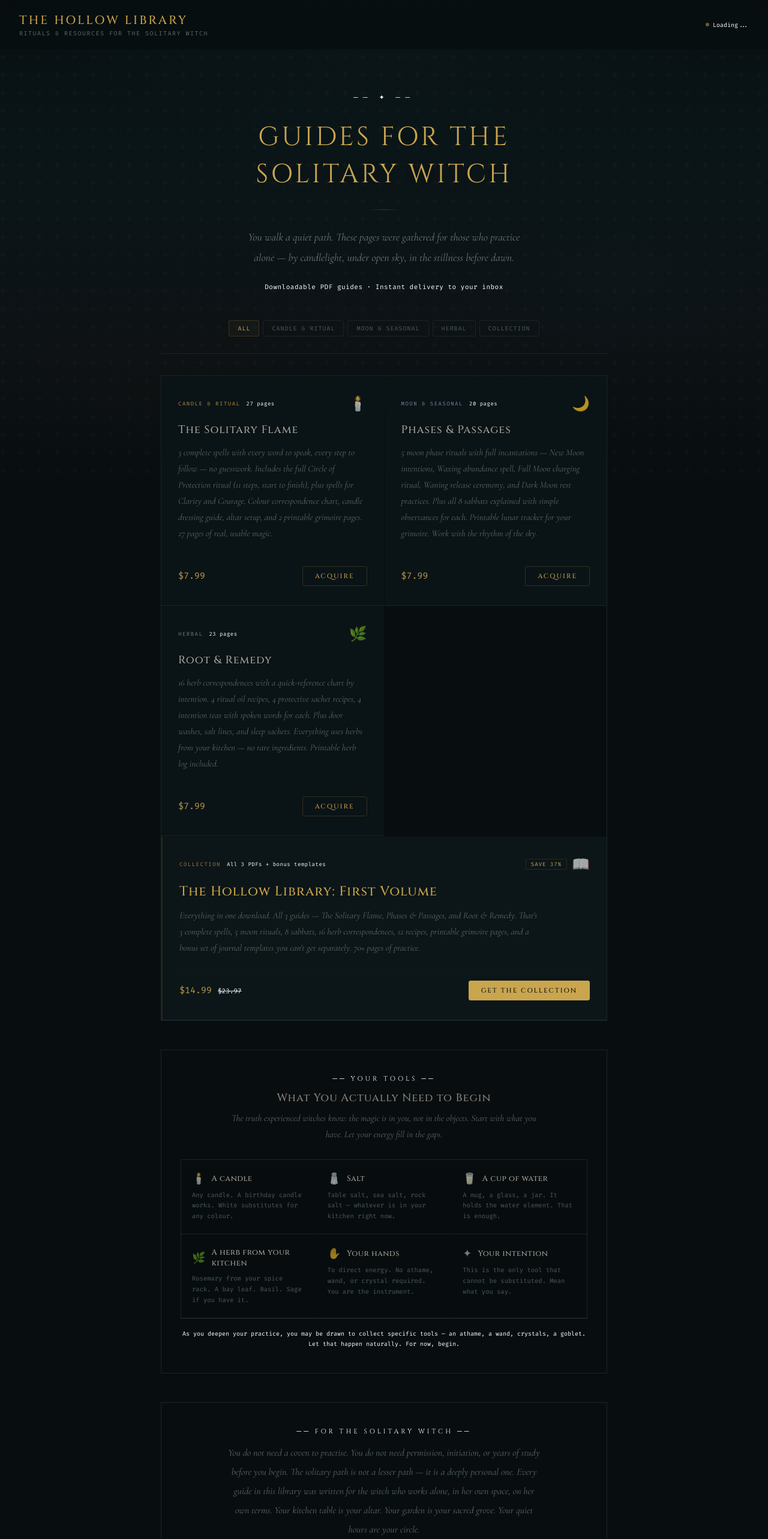
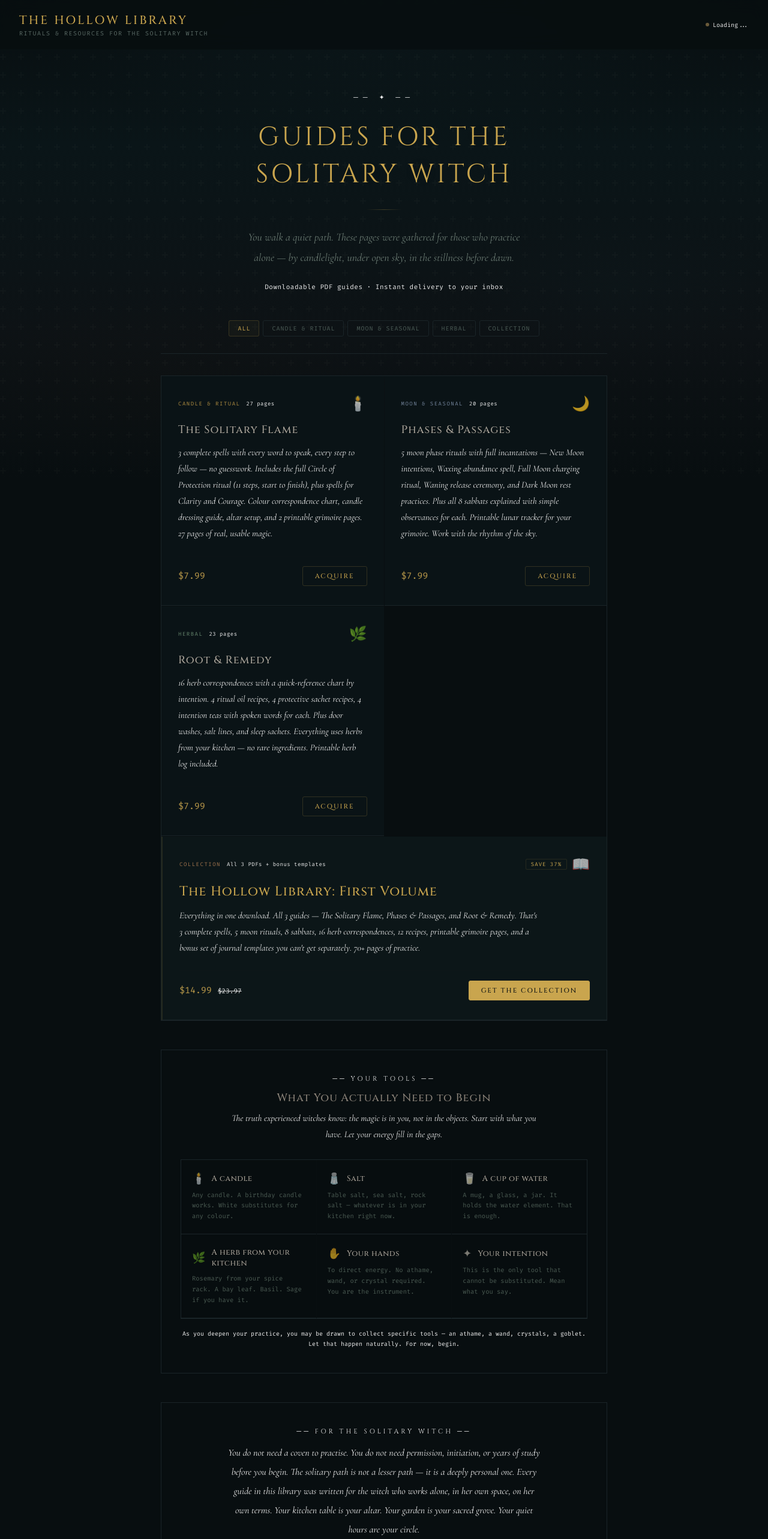
Before and after one commit to clydiec68-collab/Hollow-Library, a React (Vite) app: page / in a window 1280 px wide. Shown: the top 2566 px of the page at 60% size. Built offline with nearby package versions, Linux system fonts and the light colour scheme.

Commit message:
Update App.jsx

```diff
--- a/src/App.jsx
+++ b/src/App.jsx
@@ -171,7 +171,7 @@ export default function App() {
           </div>
           <div style={{
             fontFamily: "'Fira Code', monospace", fontSize: 10,
-            color: "#ffffff", display: "flex", alignItems: "center", gap: 6,
+            color: "#eeeeee", display: "flex", alignItems: "center", gap: 6,
           }}>
             <span style={{
               width: 6, height: 6, borderRadius: "50%",
@@ -187,7 +187,7 @@ export default function App() {
         <div style={{ maxWidth: 800, margin: "0 auto", padding: "0 28px" }}>
           <div style={{ textAlign: "center", padding: "72px 0 48px" }}>
             <div style={{
-              fontSize: 11, color: "#ffffff", letterSpacing: 8,
+              fontSize: 11, color: "#eeeeee", letterSpacing: 8,
               fontFamily: "'Cinzel', serif", marginBottom: 28,
             }}>
               ── ✦ ──
@@ -222,7 +222,7 @@ export default function App() {
 
             <p style={{
               fontFamily: "'Fira Code', monospace",
-              fontSize: 11, color: "#ffffff", marginTop: 24,
+              fontSize: 11, color: "#eeeeee", marginTop: 24,
               letterSpacing: 0.5,
             }}>
               Downloadable PDF guides · Instant delivery to your inbox
@@ -299,7 +299,7 @@ export default function App() {
                         }}>{spell.tier}</span>
                         <span style={{
                           fontFamily: "'Fira Code', monospace", fontSize: 9,
-                          color: "#ffffff", letterSpacing: 0.5,
+                          color: "#eeeeee", letterSpacing: 0.5,
                         }}>{spell.pages}</span>
                       </div>
                       <div style={{ display: "flex", alignItems: "center", gap: 8 }}>
@@ -325,7 +325,7 @@ export default function App() {
                     }}>{spell.name}</h3>
                     {/* Description */}
                     <p style={{
-                      fontSize: 15, color: "#5a6a62",
+                      fontSize: 15, color: "#eeeeee",
                       margin: "0 0 24px", lineHeight: 1.8,
                       fontStyle: "italic", fontWeight: 300,
                       maxWidth: isFeatured ? 600 : "none",
@@ -344,7 +344,7 @@ export default function App() {
                         {isFeatured && (
                           <span style={{
                             fontFamily: "'Fira Code', monospace", fontSize: 11,
-                            color: "#ffffff", textDecoration: "line-through",
+                            color: "#eeeeee", textDecoration: "line-through",
                           }}>$23.97</span>
                         )}
                       </div>
@@ -390,7 +390,7 @@ export default function App() {
           </div>
 
           {filtered.length === 0 && (
-            <div style={{ textAlign: "center", padding: "64px 0", color: "#ffffff" }}>
+            <div style={{ textAlign: "center", padding: "64px 0", color: "#eeeeee" }}>
               <p style={{ fontSize: 18, fontWeight: 300, fontStyle: "italic" }}>
               No guides in this category yet. More pages are being transcribed...
               </p>
@@ -404,7 +404,7 @@ export default function App() {
           }}>
             <div style={{
               fontFamily: "'Cinzel', serif", fontSize: 11,
-              color: "#ffffff", letterSpacing: 4, textTransform: "uppercase",
+              color: "#eeeeee", letterSpacing: 4, textTransform: "uppercase",
               marginBottom: 12, textAlign: "center",
             }}>── Your Tools ──</div>
             <p style={{
@@ -413,7 +413,7 @@ export default function App() {
               letterSpacing: 1,
             }}>What You Actually Need to Begin</p>
             <p style={{
-              fontSize: 15, color: "#5a6a62", textAlign: "center",
+              fontSize: 15, color: "#eeeeee", textAlign: "center",
               fontStyle: "italic", fontWeight: 300, lineHeight: 1.8,
               maxWidth: 520, margin: "0 auto 28px",
             }}>
@@ -456,7 +456,7 @@ export default function App() {
             </div>
             <p style={{
               fontFamily: "'Fira Code', monospace", fontSize: 10,
-              color: "#ffffff", textAlign: "center", marginTop: 16,
+              color: "#eeeeee", textAlign: "center", marginTop: 16,
               lineHeight: 1.7,
             }}>
               As you deepen your practice, you may be drawn to collect specific tools —
@@ -471,11 +471,11 @@ export default function App() {
           }}>
             <div style={{
               fontFamily: "'Cinzel', serif", fontSize: 11,
-              color: "#ffffff", letterSpacing: 4, textTransform: "uppercase",
+              color: "#eeeeee", letterSpacing: 4, textTransform: "uppercase",
               marginBottom: 12, textAlign: "center",
             }}>── For the Solitary Witch ──</div>
             <p style={{
-              fontSize: 16, color: "#5a6a62", textAlign: "center",
+              fontSize: 16, color: "#eeeeee", textAlign: "center",
               fontStyle: "italic", fontWeight: 300, lineHeight: 2,
               maxWidth: 520, margin: "0 auto",
             }}>
@@ -495,7 +495,7 @@ export default function App() {
           }}>
             <div style={{
               fontFamily: "'Cinzel', serif", fontSize: 11,
-              color: "#ffffff", letterSpacing: 4, textTransform: "uppercase",
+              color: "#eeeeee", letterSpacing: 4, textTransform: "uppercase",
               marginBottom: 28, textAlign: "center",
             }}>── The Path ──</div>
             <div style={{
@@ -533,7 +533,7 @@ export default function App() {
           <div style={{ margin: "0 0 64px", border: "1px solid #1a2428" }}>
             <div style={{
               fontFamily: "'Cinzel', serif", fontSize: 11,
-              color: "#ffffff", letterSpacing: 4, textTransform: "uppercase",
+              color: "#eeeeee", letterSpacing: 4, textTransform: "uppercase",
               padding: "20px 28px", borderBottom: "1px solid #1a2428",
               textAlign: "center",
             }}>Common Questions</div>
@@ -555,7 +555,7 @@ export default function App() {
                 }}>{item.q}</h4>
                 <p style={{
                   fontFamily: "'Fira Code', monospace", fontSize: 12,
-                  color: "#ffffff", margin: 0, lineHeight: 1.8,
+                  color: "#eeeeee", margin: 0, lineHeight: 1.8,
                 }}>{item.a}</p>
               </div>
             ))}
```
